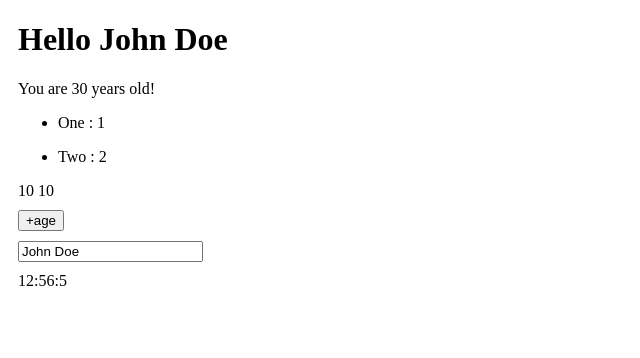
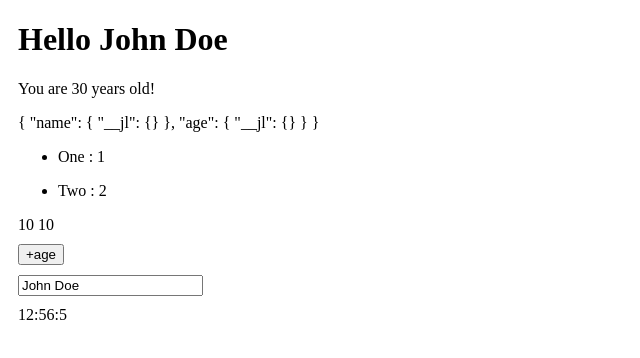
Before and after one commit to itsgg/hello-vue, a Vue app: page /#/ in a window 1280 px wide. Shown: the top 358 px of the page, without its empty margins (0-640 px from the left). Built offline with nearby package versions, Linux system fonts and the light colour scheme.

Commit message:
Added filters

```diff
--- a/src/components/Welcome.vue
+++ b/src/components/Welcome.vue
@@ -1,8 +1,12 @@
 <template>
   <div>
     <div class="container">
-      <h1>Hello {{ student.name }}</h1>
-      <p>You are {{ student.age }} years old!</p>
+      <h1 ref="name">Hello {{ student.name | truncate }}</h1>
+      <p ref="age">You are {{ student.age }} years old!</p>
+    </div>
+
+    <div class="container">
+      {{ refs }}
     </div>
 
     <div class="container">
@@ -30,11 +34,20 @@
 <script>
 import Vue from 'vue';
 
+const NAME_LENGTH = 10;
+
 export default {
   created() {
     setInterval(() => {
       this.seconds = new Date().getSeconds();
     }, 1000);
+  },
+  filters: {
+    truncate(value) {
+      return value.length > NAME_LENGTH
+        ? `${value.slice(0, NAME_LENGTH)}...`
+        : value;
+    },
   },
   methods: {
     incrementAge() {
@@ -46,10 +59,13 @@ export default {
       const today = new Date();
       return `${today.getHours()}:${today.getMinutes()}:${today.getSeconds()}`;
     },
+    refs() {
+      return this.$refs;
+    },
   },
   watch: {
-    seconds(val, oldVal) {
-      console.log(val, oldVal);
+    // seconds(val, oldVal) {
+    seconds() {
       this.count = this.seconds;
     },
   },
```
